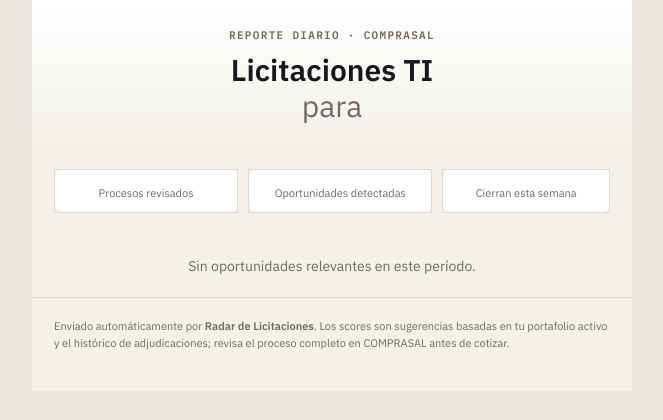
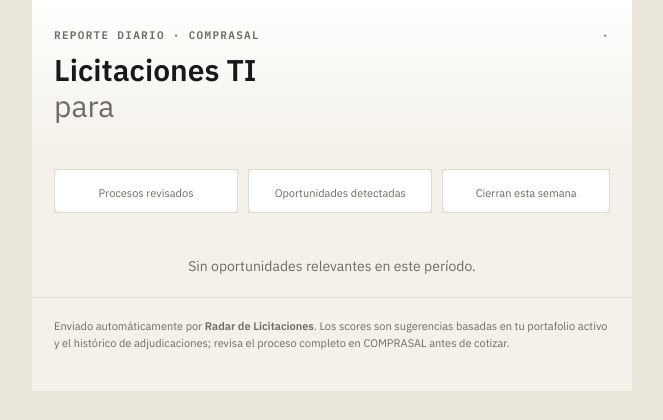
Before and after one commit to emgonzalez/tender-opportunity-tracker, a Python web app: template templates/report.html in a window 1280 px wide. Shown: the top 420 px of the page, without its empty margins (308-971 px from the left). Run offline with Jinja, Linux system fonts and the light colour scheme; the template is opened without the code that fills it, so the values that code supplies are empty.

Commit message:
fix(email): alinear masthead a la izquierda y agregar fecha a la derecha
- Eyebrow "REPORTE DIARIO · COMPRASAL" alineado a la izquierda
- Fecha "MIÉ · 29 de Abril, 2026" alineada a la derecha
- Títulos "Licitaciones TI" y "para {cliente}" alineados a la izquierda
- Usando strftime para formato dinámico según la fecha del reporte

Co-Authored-By: Claude Haiku 4.5 <noreply@anthropic.com>

```diff
--- a/templates/report.html
+++ b/templates/report.html
@@ -29,12 +29,15 @@
     <!-- MASTHEAD -->
     <table style="width: 100%; border-spacing: 0; background: linear-gradient(180deg, #FFFFFF 0%, #F4F1EA 100%); mso-table-lspace: 0pt; mso-table-rspace: 0pt;">
       <tr>
-        <td style="padding: 28px 22px 0 22px; text-align: center;">
+        <td style="padding: 28px 22px 0 22px; width: 50%; text-align: left;">
           <p style="margin: 0 0 12px 0; font-size: 11px; font-weight: 600; letter-spacing: 0.12em; text-transform: uppercase; color: #6F6B62; font-family: 'IBM Plex Mono', monospace;">REPORTE DIARIO · COMPRASAL</p>
+        </td>
+        <td style="padding: 28px 22px 0 0; width: 50%; text-align: right;">
+          <p style="margin: 0 0 12px 0; font-size: 11px; font-weight: 600; letter-spacing: 0.12em; text-transform: uppercase; color: #6F6B62; font-family: 'IBM Plex Mono', monospace;">{{ run_timestamp.strftime('%a').upper() }} · {{ run_timestamp.strftime('%d de %B, %Y') }}</p>
         </td>
       </tr>
       <tr>
-        <td style="padding: 0 22px 24px 22px; text-align: center;">
+        <td colspan="2" style="padding: 0 22px 24px 22px; text-align: left;">
           <h1 style="margin: 0 0 4px 0; font-size: 30px; line-height: 1.08; font-weight: 600; color: #18181A;">Licitaciones TI</h1>
           <p style="margin: 0; font-size: 30px; line-height: 1.08; font-weight: 400; color: #6F6B62;">para {{ client.client_name }}</p>
         </td>
```
